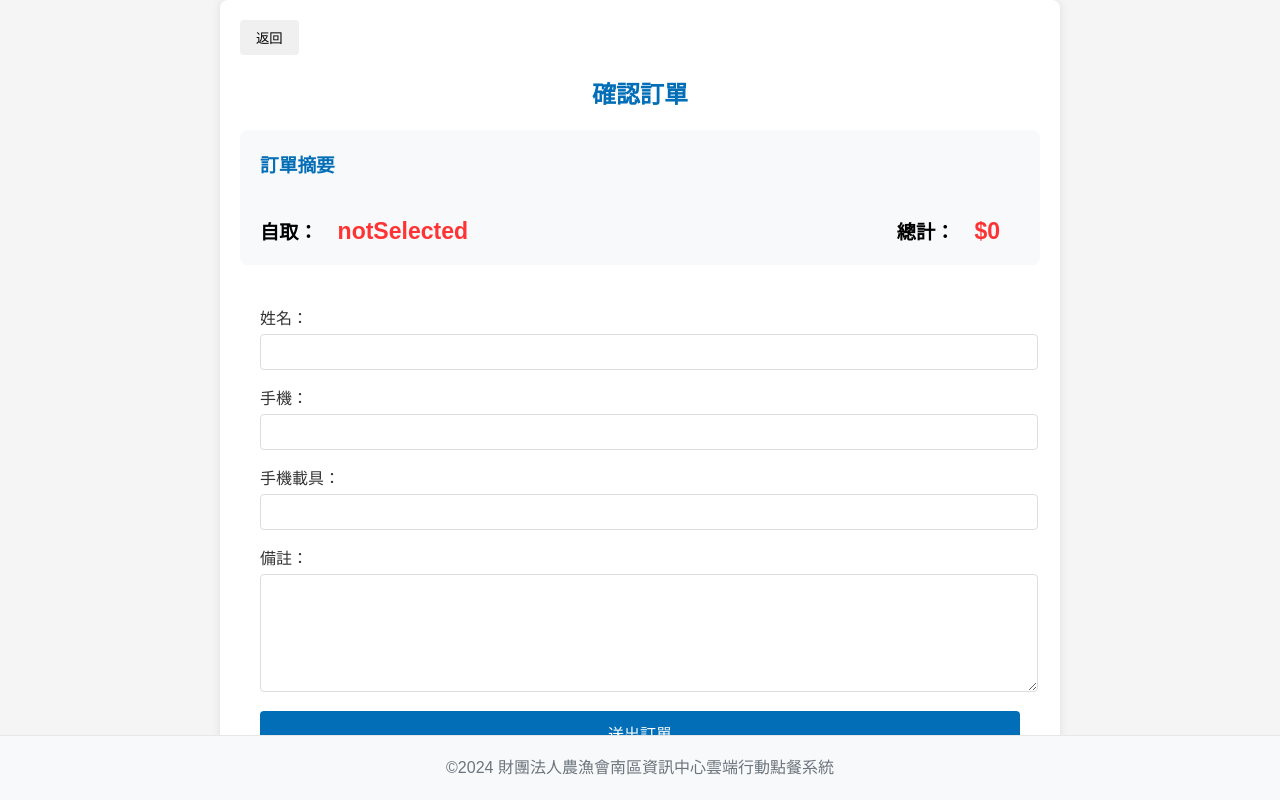
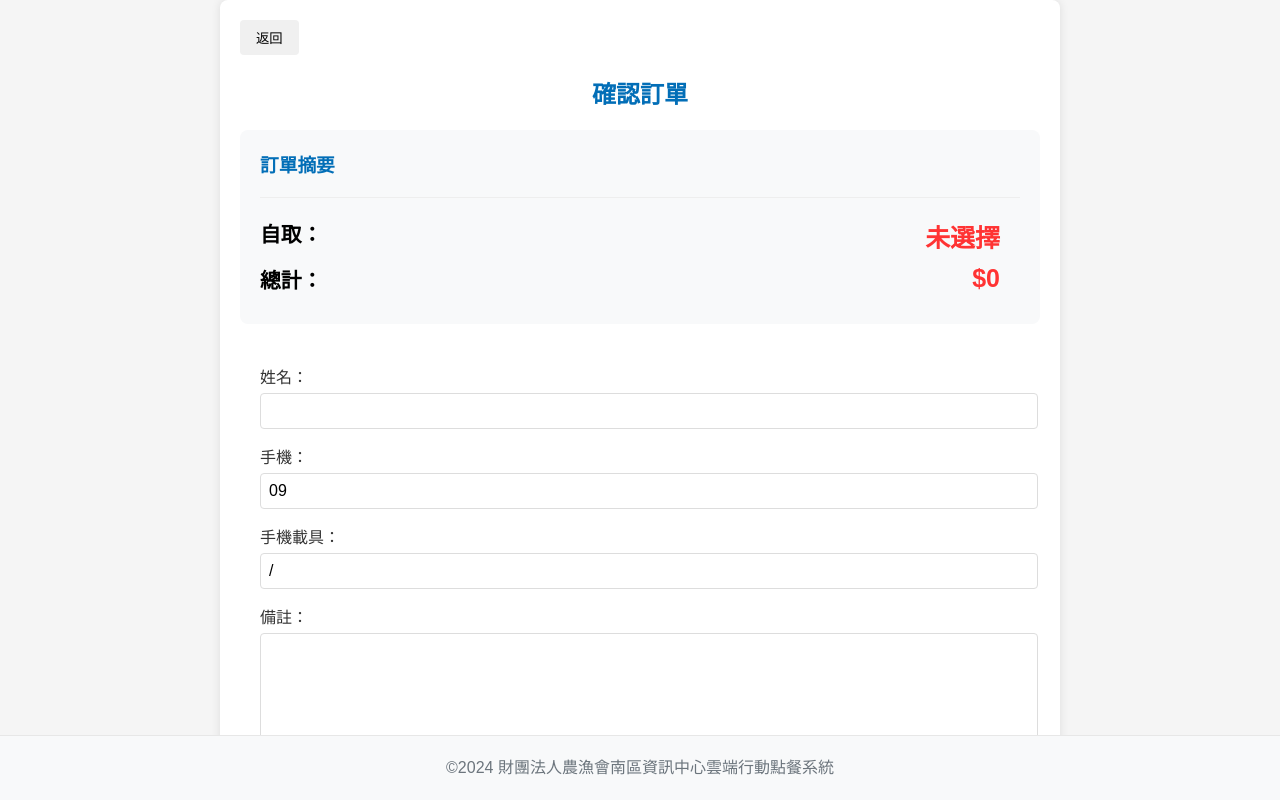
Before and after one commit to chengi0506/FastOrderFood, a React (Create React App) app: page /confirm-order in a window 1280 px wide. Built offline with nearby package versions, Linux system fonts and the light colour scheme.

Commit message:
202410241350_bk

```diff
--- a/src/App.js
+++ b/src/App.js
@@ -21,12 +21,20 @@ function App() {
     return savedCart ? JSON.parse(savedCart) : [];
   });
   const [error, setError] = useState(null);
-  const [pickupTime, setPickupTime] = useState('');
+  const [pickupTime, setPickupTime] = useState(() => {
+    // 從 localStorage 中讀取取餐時間
+    return localStorage.getItem('pickupTime') || '';
+  });
 
   // 當購物車內容變化時，將其保存到 localStorage
   useEffect(() => {
     localStorage.setItem('cart', JSON.stringify(cart));
   }, [cart]);
+
+  // 當取餐時間變化時，將其保存到 localStorage
+  useEffect(() => {
+    localStorage.setItem('pickupTime', pickupTime);
+  }, [pickupTime]);
 
   const addToCart = (item) => {
     setCart(prevCart => {
@@ -66,6 +74,9 @@ function App() {
 
   const clearCart = () => {
     setCart([]);
+    // 清空購物車時也清除取餐時間
+    setPickupTime('');
+    localStorage.removeItem('pickupTime');
   };
 
   const handleError = (error) => {
@@ -87,6 +98,7 @@ function App() {
               addToCart={addToCart}
               onError={handleError}
               updatePickupTime={updatePickupTime}
+              pickupTime={pickupTime}
             />
           } />
           <Route path="/cart" element={
@@ -102,6 +114,7 @@ function App() {
               cart={cart}
               clearCart={clearCart}
               pickupTime={pickupTime}
+              updatePickupTime={updatePickupTime}
             />
           } />
           <Route path="/error" element={<ErrorPage error={error} />} />
--- a/src/components/ConfirmOrderPage.js
+++ b/src/components/ConfirmOrderPage.js
@@ -8,23 +8,74 @@ const ConfirmOrderPage = ({ cart, clearCart, pickupTime }) => {
   const navigate = useNavigate();
   const { t } = useTranslation();
   const [name, setName] = useState('');
-  const [mobile, setMobile] = useState('');
-  const [carrier, setCarrier] = useState('');
+  const [mobile, setMobile] = useState('09');
+  const [carrier, setCarrier] = useState('/');
   const [note, setNote] = useState('');
-  const [isSubmitting, setIsSubmitting] = useState(false); //提交狀態
+  const [isSubmitting, setIsSubmitting] = useState(false);
+  const [carrierError, setCarrierError] = useState('');
 
   const total = cart.reduce((sum, item) => sum + item.price * item.quantity, 0);
+
+  const handleMobileChange = (e) => {
+    let value = e.target.value.replace(/\D/g, '');
+    if (value.length < 2) {
+      value = '09';
+    } else if (!value.startsWith('09')) {
+      value = '09' + value.slice(2);
+    }
+    if (value.length <= 10) {
+      setMobile(value);
+    }
+  };
+
+  const handleCarrierChange = (e) => {
+    let value = e.target.value.toUpperCase();
+    if (value.length === 0) {
+      value = '/';
+    } else if (value[0] !== '/') {
+      value = '/' + value;
+    }
+    setCarrier(value);
+
+    // 驗證載具格式
+    const carrierRegex = /^\/[A-Z]{2}\d{14}$|^\/\d{8}$/;
+    if (value.length > 1 && !carrierRegex.test(value)) {
+      setCarrierError(t('errors.invalidCarrier'));
+    } else {
+      setCarrierError('');
+    }
+  };
 
   const handleSubmitOrder = async (e) => {
     e.preventDefault();
 
+    // 檢查手機號碼格式
+    if (mobile.length !== 10) {
+      Swal.fire({
+        icon: 'error',
+        title: t('errors.invalidMobile'),
+        text: t('errors.pleaseEnter10Digits'),
+      });
+      return;
+    }
+
+    if (carrierError) {
+      Swal.fire({
+        icon: 'error',
+        title: t('errors.invalidCarrier'),
+        text: t('errors.pleaseCheckCarrier'),
+      });
+      return;
+    }
+
     const order = {
       Amt: Math.round(total),
       Name: name,
-      Mobile: mobile.replace(/\D/g, ''), // 保持為字符串，只移除非數字字符
-      Carrier: carrier.slice(0, 8),
+      Mobile: mobile,
+      Carrier: carrier,
       Note: note.slice(0, 100),
-      State: t('orderStatus.pending'),
+      //State: t('orderStatus.pending'),
+      State: t('待處理'),
       PickupTime: pickupTime,
       OrderDetail: cart.map(item => ({
         ProdId: item.id,
@@ -35,8 +86,7 @@ const ConfirmOrderPage = ({ cart, clearCart, pickupTime }) => {
     };
 
     try {
-  // 鎖定按鈕，防止重複提交
-  setIsSubmitting(true);
+      setIsSubmitting(true);
 
       const response = await fetch(API_ENDPOINTS.CHECKOUT, {
         method: 'POST',
@@ -54,18 +104,17 @@ const ConfirmOrderPage = ({ cart, clearCart, pickupTime }) => {
 
       const result = await response.json();
 
-      await Swal.fire({
-        icon: 'success',
-        title: t('success.orderPlaced'),
-        text: t('success.orderNumber', { orderId: result.orderId }),
-        toast: true,
-        position: 'top-end',
-        showConfirmButton: false,
-        timer: 3000,
-        timerProgressBar: true,
+      // 使用24小時制格式化訂單時間
+      const orderTime = new Date().toLocaleString('zh-TW', {
+        year: 'numeric',
+        month: '2-digit',
+        day: '2-digit',
+        hour: '2-digit',
+        minute: '2-digit',
+        second: '2-digit',
+        hour12: false
       });
 
-      const orderTime = new Date().toLocaleString();
       const orderNumber = result.orderId;
 
       clearCart();
@@ -78,8 +127,7 @@ const ConfirmOrderPage = ({ cart, clearCart, pickupTime }) => {
         title: t('errors.orderSubmissionFailed'),
         text: t('errors.tryAgainLater'),
       });
-    }finally {
-      // 解除鎖定
+    } finally {
       setIsSubmitting(false);
     }
   };
@@ -101,14 +149,14 @@ const ConfirmOrderPage = ({ cart, clearCart, pickupTime }) => {
           ))}
         </div>
         <div className="order-total-and-pickup">
-          <span className="pickup-time">
+          <div className="pickup-time">
             <strong>{t('pickupTime')}：</strong>
             <span className="total-price">{pickupTime || t('notSelected')}</span>
-          </span>
-          <span className="order-total">
+          </div>
+          <div className="order-total">
             <strong>{t('confirmOrder.total')}：</strong>
             <span className="total-price">${total}</span>
-          </span>
+          </div>
         </div>
       </div>
       <form onSubmit={handleSubmitOrder} className="order-form">
@@ -120,16 +168,19 @@ const ConfirmOrderPage = ({ cart, clearCart, pickupTime }) => {
             value={name}
             onChange={(e) => setName(e.target.value)}
             required
+            maxLength={25}
           />
         </div>
         <div className="form-group">
           <label htmlFor="mobile">{t('confirmOrder.mobile')}：</label>
           <input
             type="tel"
+            inputMode="numeric"
             id="mobile"
             value={mobile}
-            onChange={(e) => setMobile(e.target.value)}
+            onChange={handleMobileChange}
             required
+            maxLength={10}
           />
         </div>
         <div className="form-group">
@@ -138,7 +189,8 @@ const ConfirmOrderPage = ({ cart, clearCart, pickupTime }) => {
             type="text"
             id="carrier"
             value={carrier}
-            onChange={(e) => setCarrier(e.target.value)}
+            onChange={handleCarrierChange}
+            maxLength={8}
           />
         </div>
         <div className="form-group">
@@ -151,7 +203,7 @@ const ConfirmOrderPage = ({ cart, clearCart, pickupTime }) => {
         </div>
         <button type="submit" className="confirm-order-button" disabled={isSubmitting}>
           <i className="fas fa-pencil-alt mr-1"></i>
-            {isSubmitting ? "訂單處理中..." : t('confirmOrder.submitOrder')}
+            {isSubmitting ? t('confirmOrder.processing') : t('confirmOrder.submitOrder')}
         </button>
       </form>
     </div>
--- a/src/components/OrderConfirmationPage.js
+++ b/src/components/OrderConfirmationPage.js
@@ -16,14 +16,14 @@ const OrderConfirmationPage = () => {
         <h2>{t('orderConfirmationPage.title')}</h2>
         <p className="thank-you-message">{t('orderConfirmationPage.thankYou')}</p>
         <div className="order-details">
-          <p><strong>{t('orderConfirmationPage.orderTime')}:</strong> {orderTime}</p>
-          <p><strong>{t('orderConfirmationPage.orderNumber')}:</strong> {orderNumber}</p>
+          <p><strong>{t('orderConfirmationPage.orderTime')}:</strong> <span className="highlight-text">{orderTime}</span></p>
+          <p><strong>{t('orderConfirmationPage.orderNumber')}:</strong> <span className="highlight-text">{orderNumber}</span></p>
         </div>
         <p className="confirmation-message">
           {t('orderConfirmationPage.confirmationMessage')}
         </p>
         <div className="action-buttons">
-          <Link to="/menu" className="confirm-order-button">
+          <Link to="/menu" className="button primary-button">
             {t('orderConfirmationPage.continueShopping')}
           </Link>
           <Link to="/" className="button secondary-button">
--- a/src/locales/zh.json
+++ b/src/locales/zh.json
@@ -34,7 +34,8 @@
       "note": "備註",
       "confirmOrder": "確認訂單",
       "submitOrder": "送出訂單",
-      "pickupTime": "自取時間"
+      "pickupTime": "自取時間",
+      "processing": "訂單處理中..."
     },
     "orderStatus": {
       "pending": "待處理"
@@ -45,11 +46,16 @@
     },
     "errors": {
       "orderSubmissionFailed": "訂單提交失敗",
-      "tryAgainLater": "請稍後再試。"
+      "tryAgainLater": "請稍後再試。",
+      "invalidCarrier": "手機載具輸入錯誤",
+      "pleaseCheckCarrier": "請檢查手機載具格式是否正確",
+      "invalidMobile": "手機號碼輸入錯誤",
+      "pleaseEnter10Digits": "請輸入十位數字"
     },
     "pickupDateTime": "取餐時間",
     "pickupDate": "取餐日期",
     "pickupTime": "自取",
+    "notSelected": "未選擇",
     "time": "時間",
     "selectTime": "請選擇時間",
     "orderConfirmationPage": {
--- a/src/styles/MenuPage.css
+++ b/src/styles/MenuPage.css
@@ -411,12 +411,6 @@ body {
   border-top: 2px solid #eee;
 }
 
-.total-price {
-  font-size: 1.2em;
-  font-weight: bold;
-  color: #ff3333;
-}
-
 .checkout-button {
   background-color: #026EB7;
   color: white;
@@ -473,7 +467,7 @@ body {
 }
 
 .menu-content {
-  padding-top: 220px; /* 調整這個值以匹配你的header高度 */
+  padding-top: 220px; /* 調��個值以匹配你的header高度 */
 }
 
 @keyframes bounce {
@@ -568,11 +562,6 @@ body {
   text-align: right;
 }
 
-.order-total {
-  font-size: 1.2em;
-  text-align: right;
-}
-
 .total-price {
   font-size: 1.2em;
   font-weight: bold;
@@ -580,7 +569,7 @@ body {
   max-width: 1200px;
   margin: 0 auto;
   padding: 0 20px;
-  text-align: right;
+  text-align: left;
 }
 
 .order-form {
@@ -785,20 +774,34 @@ body, html {
 
 .order-total-and-pickup {
   display: flex;
-  justify-content: space-between;
-  align-items: center;
+  flex-direction: column;
   margin-top: 20px;
   padding-top: 20px;
+  border-top: 1px solid #eee;
 }
 
-.order-total {
-  font-size: 1.2em;
+.pickup-time, .order-total {
+  display: flex;
+  justify-content: space-between;
+  margin-bottom: 10px;
+  font-size: 1.3em;
+  text-align: left;
+}
+
+.pickup-time strong, .order-total strong {
+  flex: 0 0 auto;
+  margin-right: 10px;
+}
+
+.pickup-time span, .order-total span {
+  flex: 1;
   text-align: right;
 }
 
-.pickup-time {
-  font-size: 1.2em;
-  text-align: right;
+@media (max-width: 768px) {
+  .pickup-time, .order-total {
+    flex-direction: row;
+  }
 }
 
 /* ... 其他樣式保持不變 ... */
@@ -868,4 +871,5 @@ body, html {
     margin: 10px 0; /* 減少上下邊距 */
     padding-top: 10px; /* 減少頂部內邊距 */
   }
+
 }
--- a/src/styles/OrderConfirmationPage.css
+++ b/src/styles/OrderConfirmationPage.css
@@ -51,16 +51,18 @@ h2 {
 
 .action-buttons {
   display: flex;
-  justify-content: center;
+  justify-content: space-between;
   gap: 1rem;
 }
 
 .button {
+  flex: 1;
   padding: 0.75rem 1.5rem;
   border-radius: 4px;
   text-decoration: none;
   font-weight: bold;
   transition: background-color 0.3s;
+  text-align: center;
 }
 
 .primary-button {
@@ -80,3 +82,14 @@ h2 {
 .secondary-button:hover {
   background-color: #e0e0e0;
 }
+
+@media (max-width: 480px) {
+  .action-buttons {
+    flex-direction: column;
+  }
+}
+
+.highlight-text {
+  color: #ff0000;
+  font-weight: bold;
+}
```
Also changed, not shown: src/locales/en.json (+8 -2 lines).
